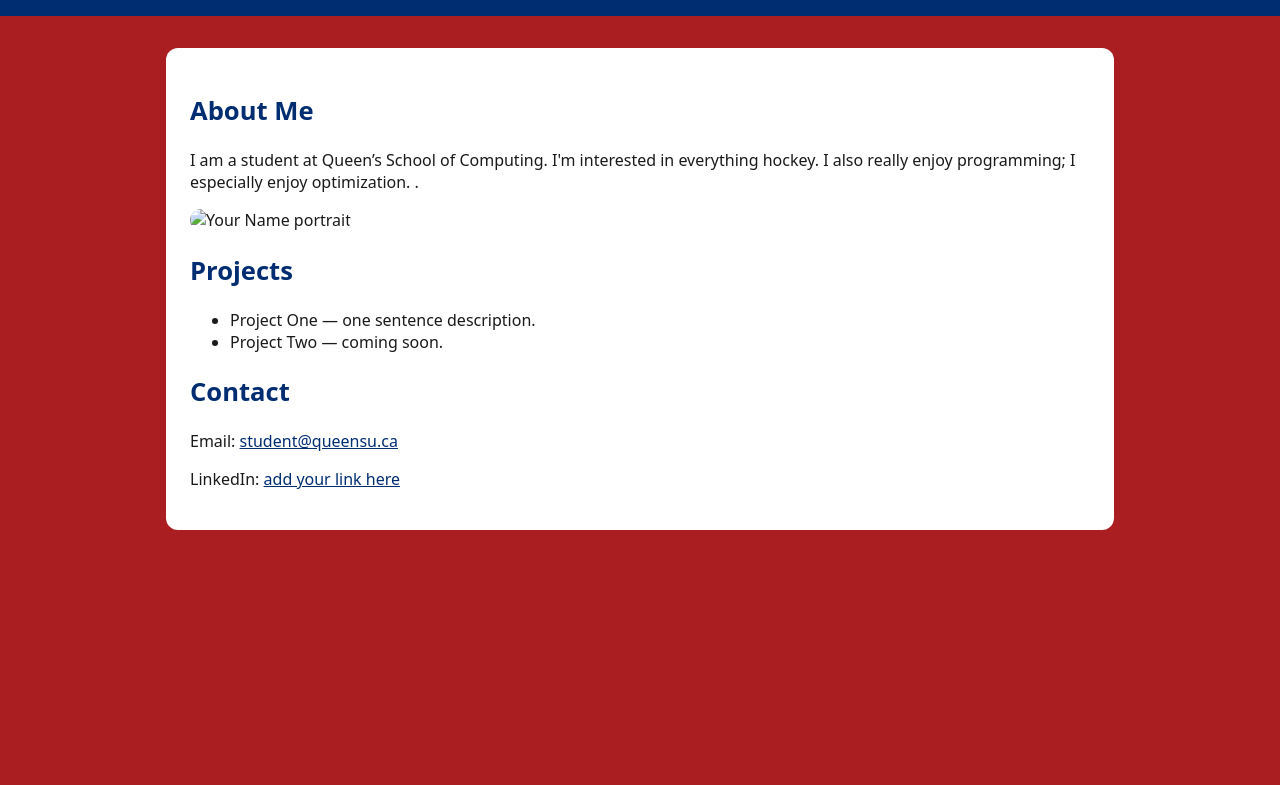
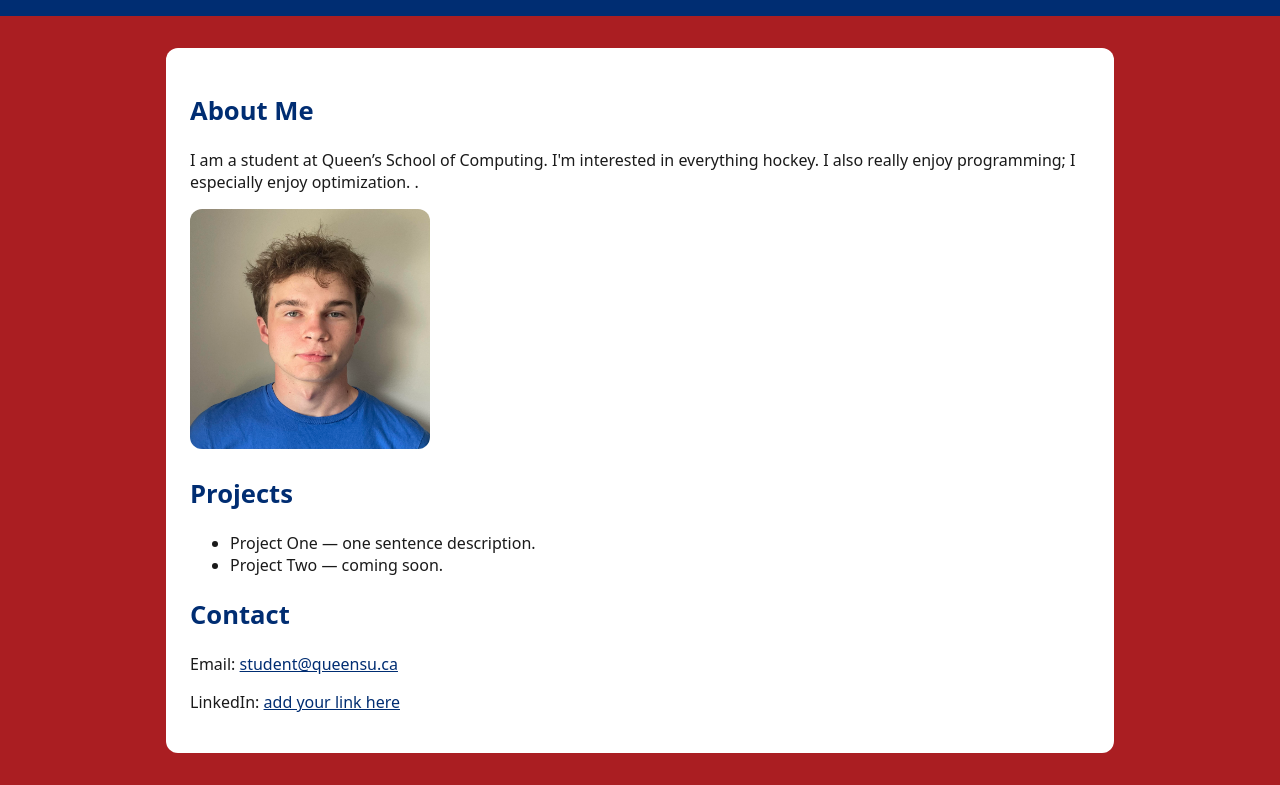
Before and after one commit to IRennie74/queens-student-page, a plain HTML site: page index.html in a window 1280 px wide. Shown: the part 102-887 px from the top of the page. Before the commit the page ends 800 px from the top, so only its background shows below. Drawn offline with Linux system fonts and the light colour scheme.

Commit message:
Update index.html

```diff
--- a/index.html
+++ b/index.html
@@ -17,7 +17,7 @@
       <p>I am a student at Queen’s School of Computing. I'm interested in everything hockey. I also really enjoy programming; I especially enjoy optimization. <!-- replace with interests -->.</p>
 
       <!-- ====== PHOTO (upload me.jpg to repo root, then update the src below) ====== -->
-      <img src="me.jpg" alt="Your Name portrait" width="240" height="240" />
+      <img src="Headshot.jpg" alt="Ian Rennie portrait" width="240" height="240" />
 
       <!-- ====== PROJECTS/COURSES (add or rename items to courses instead of projects) ====== -->
       <h2>Projects</h2>
```
